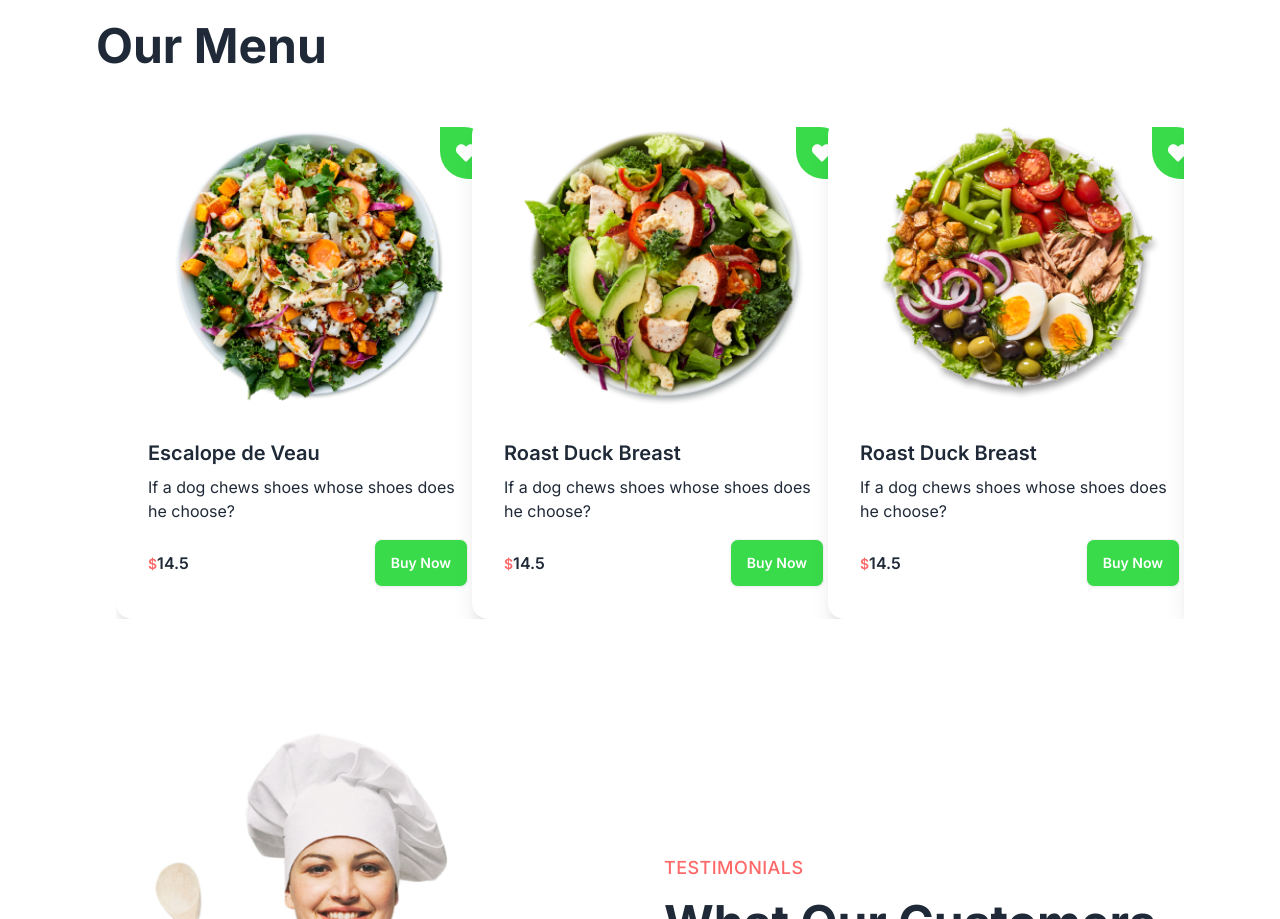
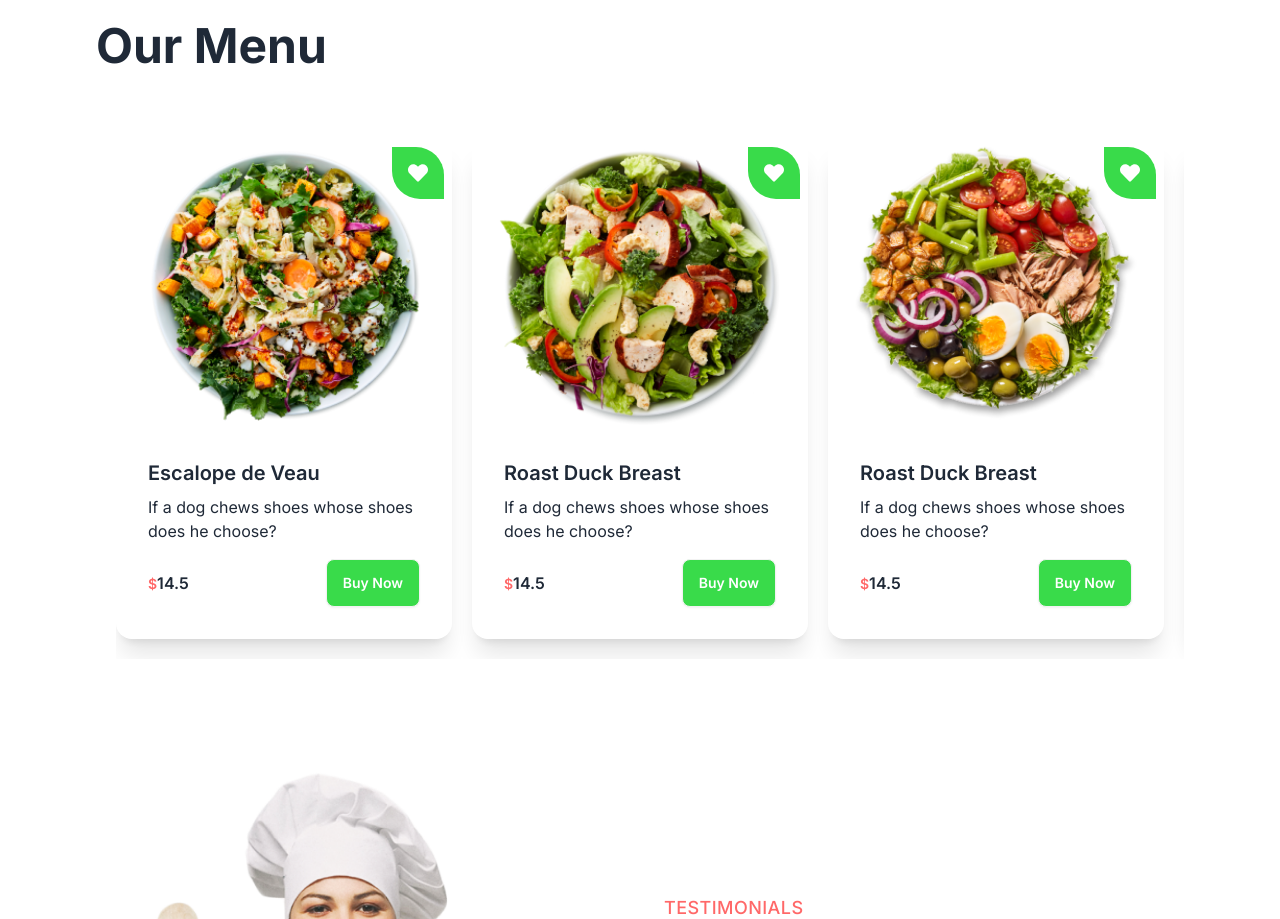
Before and after one commit to Waqasmehmood201138/Tasty-Bites-React, a React (Vite) app in the folder client/: page / in a window 1280 px wide. Shown: the part 1712-2631 px from the top of the page. Built offline with nearby package versions, Linux system fonts and the light colour scheme.

Commit message:
Update Card.jsx

```diff
--- a/client/src/components/Card.jsx
+++ b/client/src/components/Card.jsx
@@ -12,7 +12,8 @@ export default function Card({ item }) {
 
     return (
         <>
-            <div className="card w-96 bg-base-100 shadow-xl relative">
+
+            <div className="card shadow-xl relative mr-5 md:my-5">
                 <div className={`rating gap-1 absolute right-2 top-2 p-4 heartStar bg-green ${isHeartFilled ? "text-rose-500" : "text-white"}`}
                 onClick={handleHeartClick}
                 >
```
